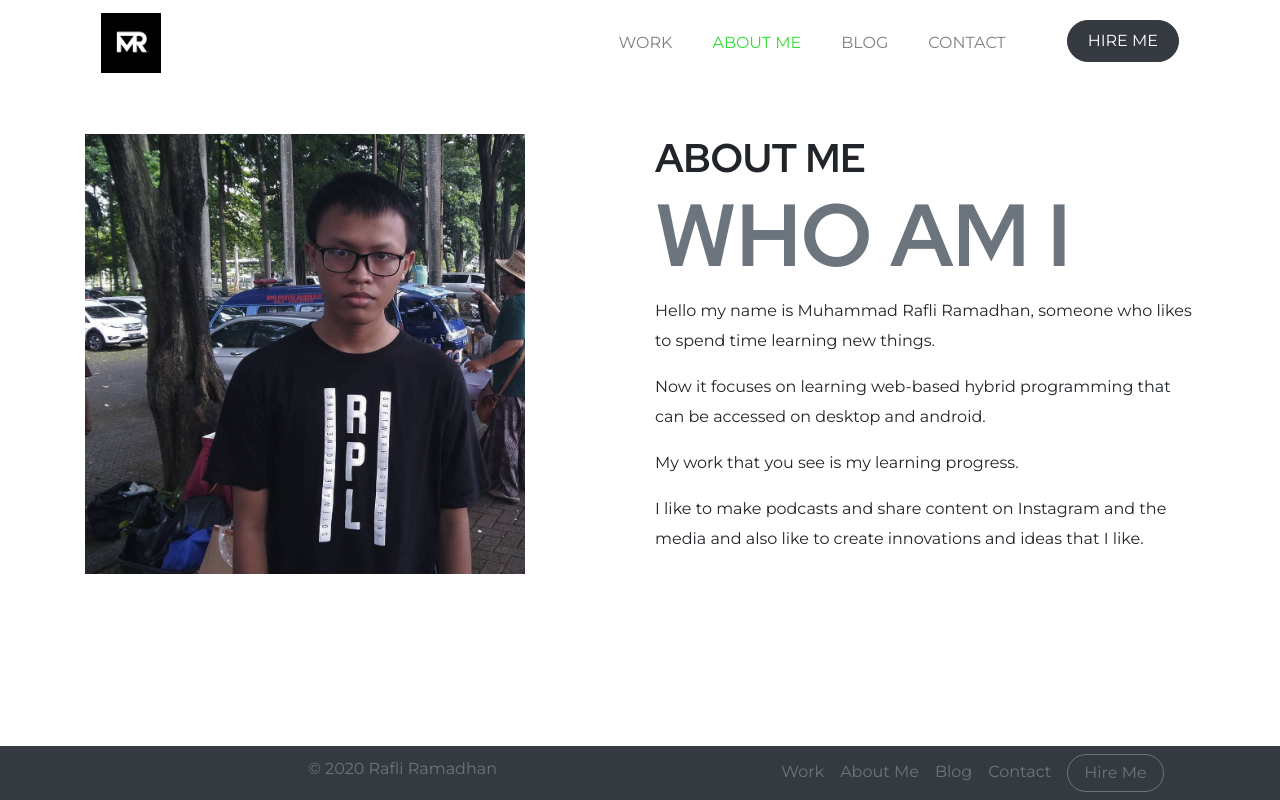
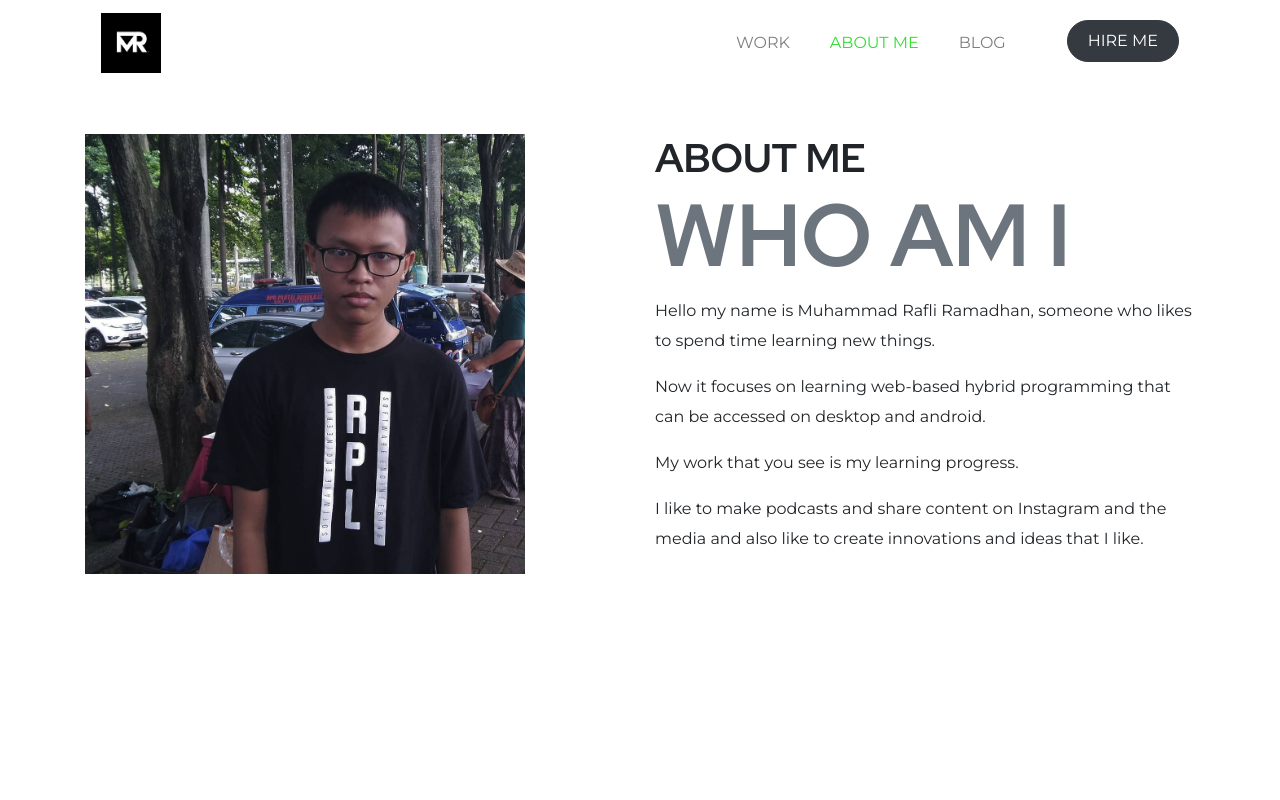
Before and after one commit to raflidev/portfolio, a Vue app: page /about in a window 1280 px wide. Built offline with nearby package versions, Linux system fonts and the light colour scheme.

Commit message:
app - update hireme (#1)

```diff
--- a/package.json
+++ b/package.json
@@ -10,13 +10,16 @@
   "dependencies": {
     "@djanoskova/vue-image-blur": "^0.2.7",
     "animate.css": "^4.1.0",
+    "axios": "^0.21.0",
     "bootstrap": "^4.5.0",
     "core-js": "^3.6.5",
     "jquery": "^3.5.1",
     "material-icons": "^0.3.1",
     "moment": "^2.27.0",
+    "pdfvuer": "^1.7.3",
     "popper.js": "^1.16.1",
     "vue": "^2.6.11",
+    "vue-pdf": "^4.2.0",
     "vue-router": "^3.2.0",
     "vuex": "^3.4.0"
   },
--- a/src/App.vue
+++ b/src/App.vue
@@ -1,57 +1,16 @@
 <template>
   <section id="app" class="bg-white">
     <div class="container">
-      <nav class="navbar navbar-expand-lg navbar-light">
-        <router-link class="navbar-brand" to="/">
-          <img src="@/assets/watermark.jpg" active-class="active" width="60" height="60" alt />
-        </router-link>
-        <button
-          class="navbar-toggler"
-          type="button"
-          data-toggle="collapse"
-          data-target="#navbarNav"
-          aria-controls="navbarNav"
-          aria-expanded="false"
-          aria-label="Toggle navigation"
-        >
-          <span class="navbar-toggler-icon"></span>
-        </button>
-        <div class="collapse navbar-collapse" id="navbarNav">
-          <ul class="navbar-nav ml-auto">
-            <li class="nav-item">
-              <router-link class="nav-link" active-class="active" to="/project">WORK</router-link>
-            </li>
-            <li class="nav-item">
-              <router-link class="nav-link" active-class="active" to="/about">ABOUT ME</router-link>
-            </li>
-            <li class="nav-item">
-              <router-link class="nav-link" active-class="active" to="/blog">BLOG</router-link>
-            </li>
-            <li class="nav-item">
-              <router-link class="nav-link" active-class="active" to="/contact">CONTACT</router-link>
-            </li>
-            <li class="nav-item">
-              <span class="nav-divider"></span>
-            </li>
-            <li class="nav-item">
-              <router-link
-                class="btn nav-link btn-dark rounded-pill px-3"
-                active-class="active"
-                to="/contact"
-              >HIRE ME</router-link>
-            </li>
-          </ul>
-        </div>
-      </nav>
+      <Header />
     </div>
     <router-view />
-    <Footer />
   </section>
 </template>
 <script>
-import Footer from "@/components/Footer.vue";
+// import Footer from "@/components/Footer.vue";
+import Header from "@/components/Header.vue";
 export default {
-  components: { Footer }
+  components: { Header },
 };
 </script>
 <style>
--- /dev/null
+++ b/src/components/Header.vue
@@ -0,0 +1,63 @@
+<template>
+  <nav class="navbar navbar-expand-lg navbar-light">
+    <router-link class="navbar-brand" to="/">
+      <img
+        src="@/assets/watermark.jpg"
+        active-class="active"
+        width="60"
+        height="60"
+        alt
+      />
+    </router-link>
+    <button
+      class="navbar-toggler"
+      type="button"
+      data-toggle="collapse"
+      data-target="#navbarNav"
+      aria-controls="navbarNav"
+      aria-expanded="false"
+      aria-label="Toggle navigation"
+    >
+      <span class="navbar-toggler-icon"></span>
+    </button>
+    <div class="collapse navbar-collapse" id="navbarNav">
+      <ul class="navbar-nav ml-auto">
+        <li class="nav-item">
+          <router-link class="nav-link" active-class="active" to="/project"
+            >WORK</router-link
+          >
+        </li>
+        <li class="nav-item">
+          <router-link class="nav-link" active-class="active" to="/about"
+            >ABOUT ME</router-link
+          >
+        </li>
+        <li class="nav-item">
+          <router-link class="nav-link" active-class="active" to="/blog"
+            >BLOG</router-link
+          >
+        </li>
+        <li class="nav-item">
+          <span class="nav-divider"></span>
+        </li>
+        <li class="nav-item">
+          <router-link
+            class="btn nav-link btn-dark rounded-pill px-3"
+            active-class="active"
+            to="/contact"
+            >HIRE ME</router-link
+          >
+        </li>
+      </ul>
+    </div>
+  </nav>
+</template>
+
+<script>
+export default {
+  name: "Header",
+};
+</script>
+
+<style>
+</style>
--- a/src/views/Home.vue
+++ b/src/views/Home.vue
@@ -76,10 +76,17 @@
                 class="btn btn-dark rounded-pill py-2 mb-3 px-4 mr-3 font-weight-bolder"
                 >HIRE ME</router-link
               >
-              <router-link
-                to="/"
+              <!-- <router-link
+                to="/resume"
                 class="btn btn-outline-dark rounded-pill py-2 mb-3 px-4 font-weight-bolder"
                 >SEE MY RESUME</router-link
+              > -->
+
+              <a
+                href="/Resume.pdf"
+                target="_blank"
+                class="btn btn-outline-dark rounded-pill py-2 mb-3 px-4 font-weight-bolder"
+                >DOWNLOAD MY RESUME</a
               >
             </div>
           </div>
```
Also changed, not shown: src/views/Blog.vue (+10 -0 lines), 2 other files (tests, documents, lock files or other folders).
